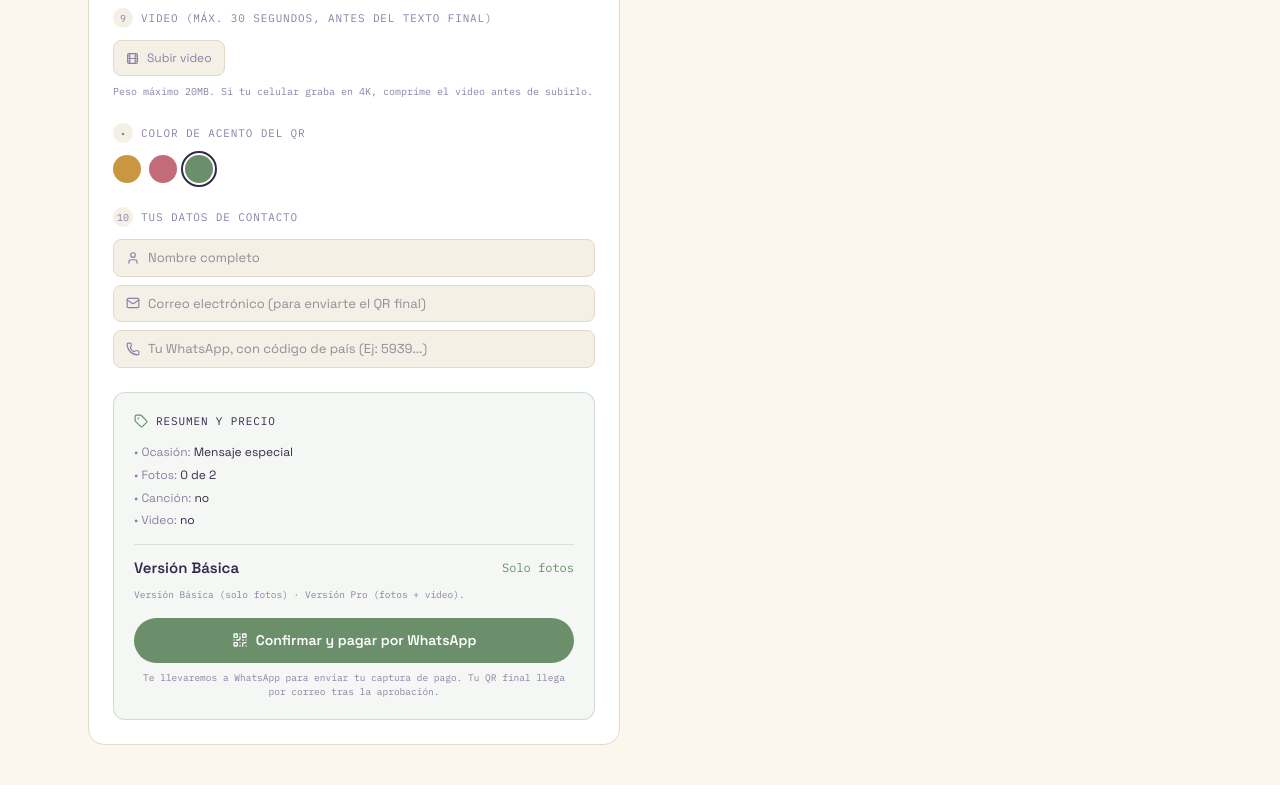
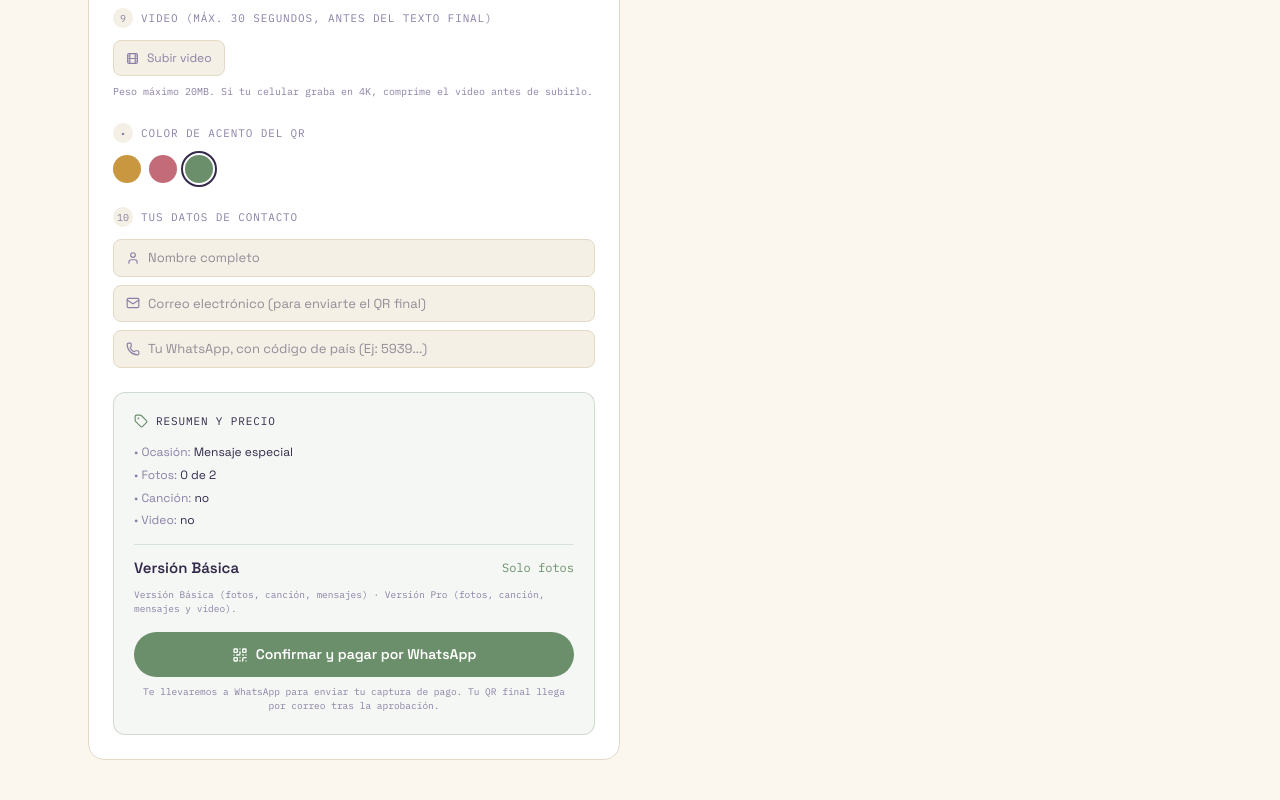
Before and after one commit to henryck09/revela, a React (Vite) app: page / in a window 1280 px wide. Shown: the part 1311-2111 px from the top of the page. Built offline with nearby package versions, Linux system fonts and the light colour scheme; no server answers; a web font is replaced by a local one.

Commit message:
Eliminar precios numericos de la tarjeta de resumen

```diff
--- a/src/pages/CreatorPage.jsx
+++ b/src/pages/CreatorPage.jsx
@@ -444,7 +444,7 @@ export default function CreatorPage() {
                   <span style={{ fontSize: 15, fontWeight: 600, color: TEXT_DARK }}>{planName}</span>
                   <span className="rv-mono" style={{ fontSize: 12, color: `#${accentHex}` }}>{video ? "Fotos + video" : "Solo fotos"}</span>
                 </div>
-                <p className="rv-mono mt-2" style={{ fontSize: 9.5, color: TEXT_MUTED }}>Versión Básica (solo fotos) · Versión Pro (fotos + video).</p>
+                <p className="rv-mono mt-2" style={{ fontSize: 9.5, color: TEXT_MUTED }}>Versión Básica (fotos, canción, mensajes) · Versión Pro (fotos, canción, mensajes y video).</p>
 
               <button
                 onClick={handleConfirm}
```
